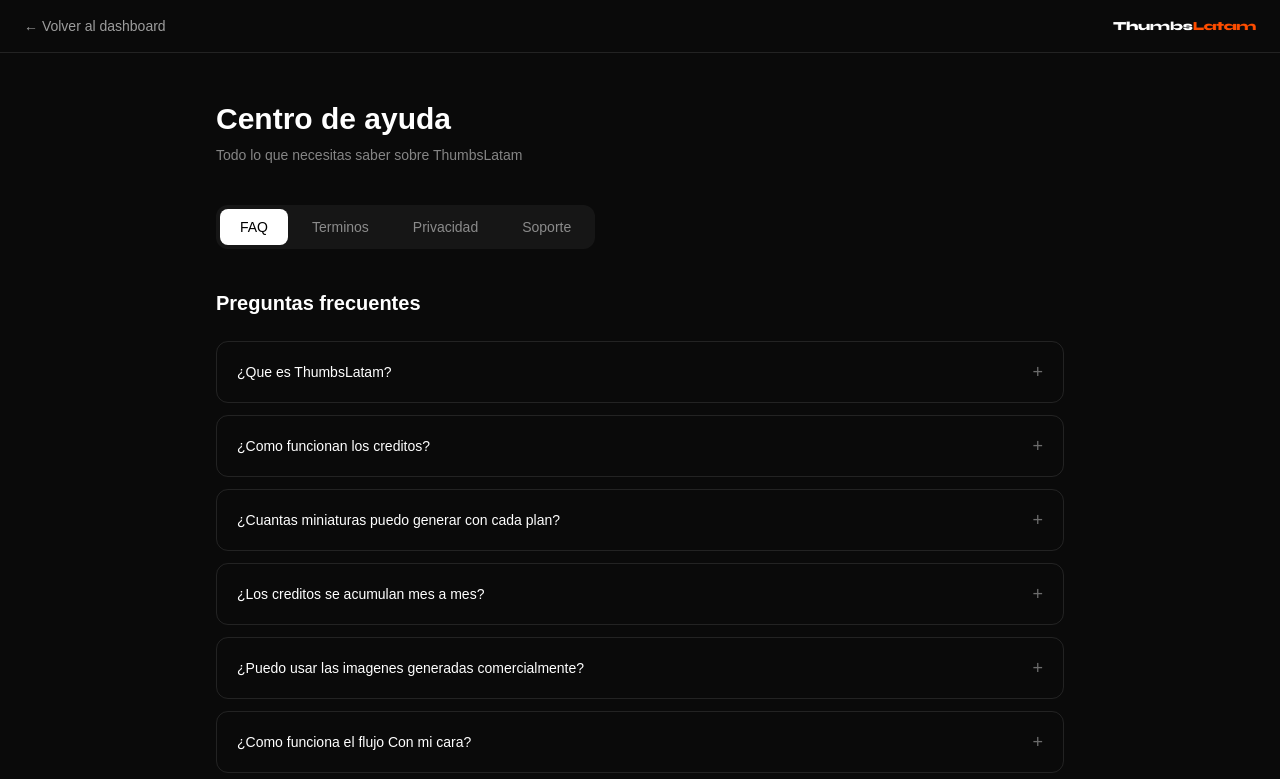
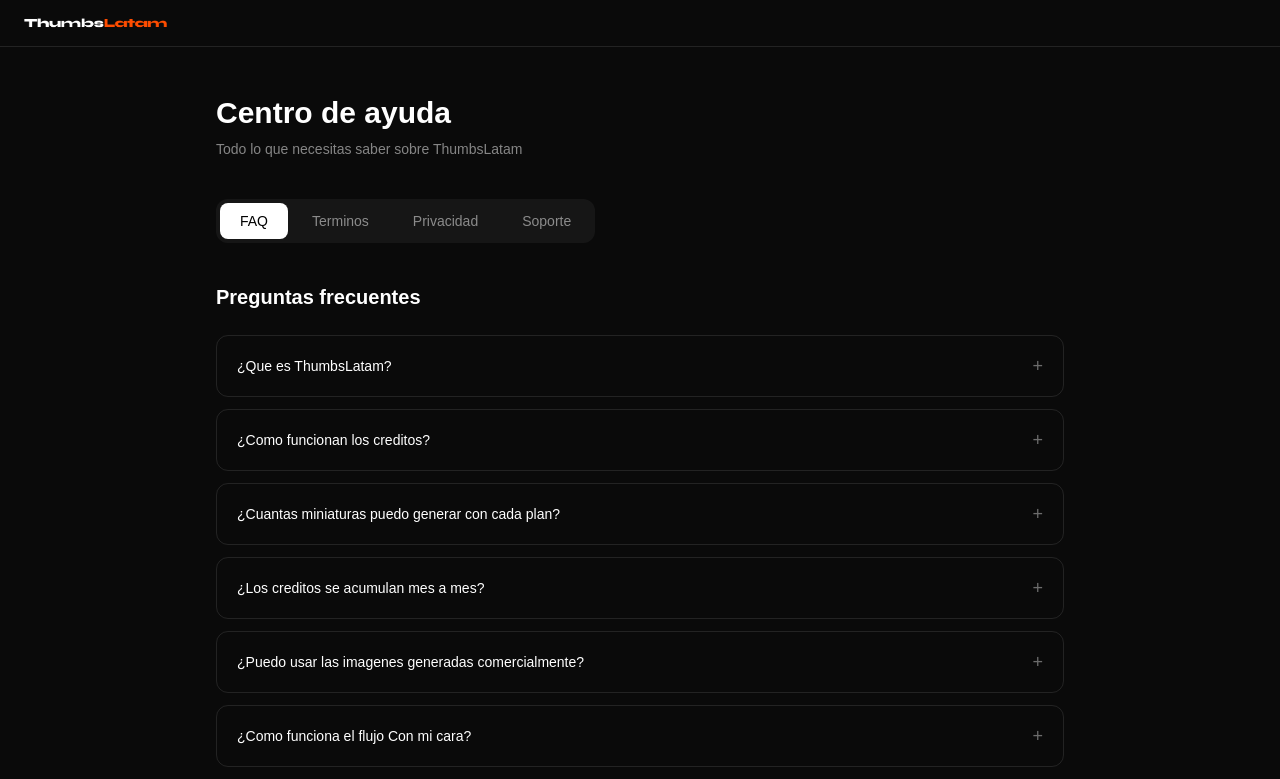
Before and after one commit to jokonog/thumbslatam, a Next.js app: page /legal in a window 1280 px wide. Shown: the top 779 px of the page. Built offline with nearby package versions, Linux system fonts and the light colour scheme.

Commit message:
fix: quitar volver al dashboard en legal, solo logo

```diff
--- a/app/legal/page.tsx
+++ b/app/legal/page.tsx
@@ -60,10 +60,8 @@ export default function LegalPage() {
     <div className="min-h-screen bg-[#0a0a0a] text-white">
       {/* Header */}
       <div className="border-b border-white/10 px-6 py-4 flex items-center justify-between">
-        <Link href="/dashboard" className="text-white/60 hover:text-white text-sm transition-colors">
-          ← Volver al dashboard
-        </Link>
         <Logo height={26} href="/" />
+        <span></span>
       </div>
 
       <div className="max-w-4xl mx-auto px-6 py-12">
```
